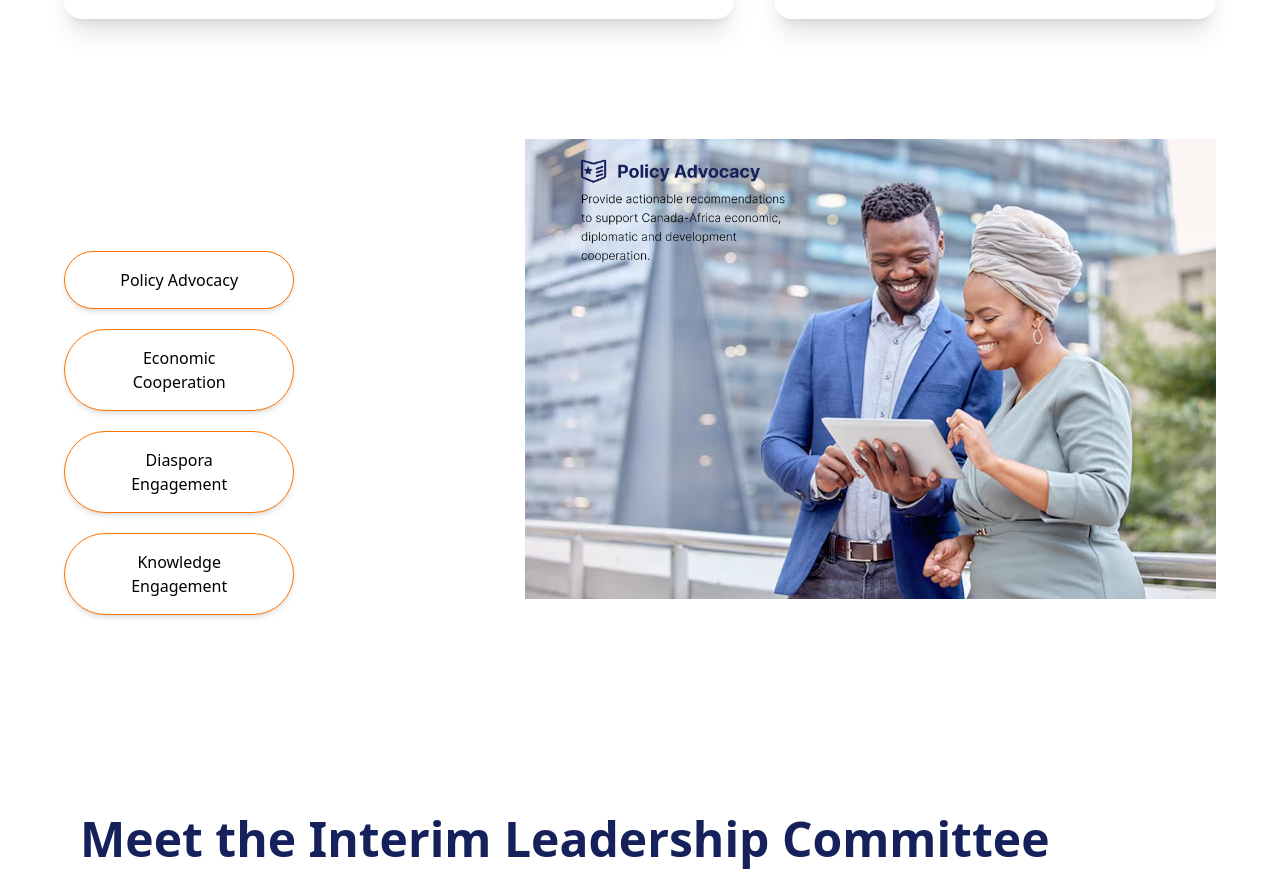
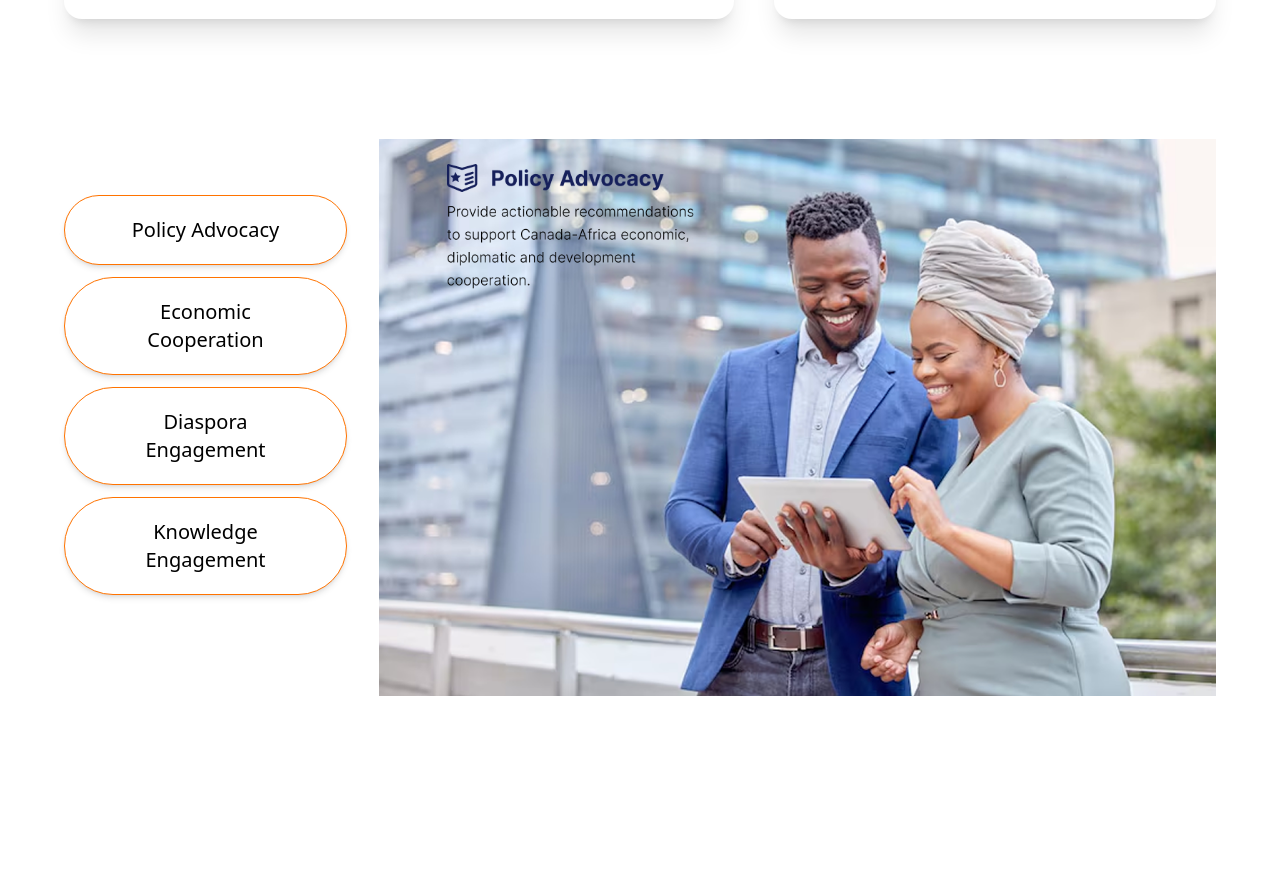
Before and after one commit to ishoyy/adlc, a Next.js app in the folder adlc/: page / in a window 1280 px wide. Shown: the part 2420-3303 px from the top of the page. Built offline with nearby package versions, Linux system fonts and the light colour scheme.

Commit message:
minor frontend changes

```diff
--- a/adlc/components/Header.tsx
+++ b/adlc/components/Header.tsx
@@ -52,33 +52,7 @@ const Header: React.FC = () => {
         return () => window.removeEventListener('keydown', onKey)
     }, [])
 
-    // use IntersectionObserver to update active nav based on which section is in view
-    useEffect(() => {
-        if (typeof window === 'undefined') return
-        const ids = ['home', 'about', 'policy']
-        const observerOptions: IntersectionObserverInit = {
-            root: null,
-            // trigger when section crosses center-ish of viewport
-            rootMargin: '-40% 0px -40% 0px',
-            threshold: 0
-        }
-
-        const observer = new IntersectionObserver((entries) => {
-            entries.forEach(entry => {
-                const id = (entry.target as HTMLElement).id
-                if (entry.isIntersecting) {
-                    setActive(id)
-                }
-            })
-        }, observerOptions)
-
-        ids.forEach(id => {
-            const el = document.getElementById(id)
-            if (el) observer.observe(el)
-        })
-
-        return () => observer.disconnect()
-    }, [])
+    // Note: IntersectionObserver removed — active state is controlled by clicks and scroll handlers if needed
 
     return (
         <div className='bg-[#16205B]'>
--- a/adlc/components/PolicyAdvocacy.tsx
+++ b/adlc/components/PolicyAdvocacy.tsx
@@ -22,14 +22,14 @@ const PolicyAdvocacy = () => {
         <h1 className='text-[#16205B] text-2xl text-left sm:hidden sm:text-3xl'>What We Do</h1>
 
         {/* Responsive two-column: stacked on mobile, side-by-side on md+ */}
-        <div className='flex flex-col md:flex-row mt-10 '>
+  <div className='flex flex-col md:flex-row mt-10 md:gap-4 items-start w-full'>
 
           {/* Left column: buttons (full width on mobile, half on md+) */}
-          <div className='w-full md:w-[40%] flex flex-col items-start lg:mt-20 '>
-            <div className="w-full sm:mt-8 flex flex-col items-start  gap-5">
+          <div className='w-full md:w-1/3 flex flex-col items-start lg:mt-8'>
+            <div className="w-full sm:mt-6 flex flex-col items-start gap-5 md:gap-3">
 
               <button
-                className="box-border rounded-full border border-[#FF7300] px-6 sm:px-8 md:px-10 py-3 sm:py-4 w-full sm:w-[50%] text-base sm:text-md md:text-md text-[#000000] font-extralight shadow-md bg-white sm:bg-none transition-all duration-300 hover:text-[#FF7300] hover:shadow-lg hover:scale-105 active:scale-95"
+                className="box-border rounded-full border border-[#FF7300] px-8 sm:px-10 md:px-12 py-3 sm:py-4 md:py-5 w-full text-base sm:text-lg md:text-xl text-[#000000] font-extralight shadow-md bg-white sm:bg-none transition-all duration-300 hover:text-[#FF7300] hover:shadow-lg hover:scale-105 active:scale-95"
                 type="button" onClick={policyVisibility}
               >Policy Advocacy</button>
 
@@ -40,20 +40,20 @@ const PolicyAdvocacy = () => {
                 </div>
               )}
 
-              <button className="box-border rounded-full border border-[#FF7300] px-6 sm:px-8 md:px-10 py-3 sm:py-4 sm:w-[50%] text-base sm:text-md md:text-md text-[#000000] font-extralight shadow-md bg-white transition-all duration-300 hover:text-[#FF7300] hover:shadow-lg hover:scale-105 active:scale-95" type="button" onClick={() => economicClicked(true)}>Economic Cooperation</button>
+              <button className="box-border rounded-full border border-[#FF7300] px-8 sm:px-10 md:px-12 py-3 sm:py-4 md:py-5 w-full text-base sm:text-lg md:text-xl text-[#000000] font-extralight shadow-md bg-white transition-all duration-300 hover:text-[#FF7300] hover:shadow-lg hover:scale-105 active:scale-95" type="button" onClick={() => economicClicked(true)}>Economic Cooperation</button>
 
-              <button className="box-border rounded-full border border-[#FF7300] px-6 sm:px-8 md:px-10 py-3 sm:py-4 sm:w-[50%] text-base sm:text-md md:text-md text-[#000000] font-extralight shadow-md bg-white transition-all duration-300 hover:text-[#FF7300] hover:shadow-lg hover:scale-105 active:scale-95" type="button" onClick={() => diasporaClicked(true)}>Diaspora Engagement</button>
+              <button className="box-border rounded-full border border-[#FF7300] px-8 sm:px-10 md:px-12 py-3 sm:py-4 md:py-5 w-full text-base sm:text-lg md:text-xl text-[#000000] font-extralight shadow-md bg-white transition-all duration-300 hover:text-[#FF7300] hover:shadow-lg hover:scale-105 active:scale-95" type="button" onClick={() => diasporaClicked(true)}>Diaspora Engagement</button>
 
-              <button className="box-border rounded-full border border-[#FF7300] px-6 sm:px-8 md:px-10 py-3 sm:py-4 sm:w-[50%] text-base sm:text-md md:text-md text-[#000000] font-extralight shadow-md bg-white transition-all duration-300 hover:text-[#FF7300] hover:shadow-lg hover:scale-105 active:scale-95" type="button" onClick={() => knowledgeClicked(true)}>Knowledge Engagement</button>
+              <button className="box-border rounded-full border border-[#FF7300] px-8 sm:px-10 md:px-12 py-3 sm:py-4 md:py-5 w-full text-base sm:text-lg md:text-xl text-[#000000] font-extralight shadow-md bg-white transition-all duration-300 hover:text-[#FF7300] hover:shadow-lg hover:scale-105 active:scale-95" type="button" onClick={() => knowledgeClicked(true)}>Knowledge Engagement</button>
 
             </div>
           </div>
 
           {/* Right column: image (hidden on mobile, visible on md+ as half width) */}
-          <div className='w-full hidden sm:block md:w-[60%] flex items-center justify-center'>
+          <div className='w-full hidden md:flex  items-center justify-center pl-4'>
             {policy && (
               <div className='w-full'>
-                <Image src={PolicyBG} alt='Policy Background' width={700} height={400} className='w-full h-auto object-contain' priority />
+                <Image src={PolicyBG} alt='Policy Background' width={900} height={600} className='w-full h-auto object-cover' priority />
               </div>
             )}
           </div>
```
